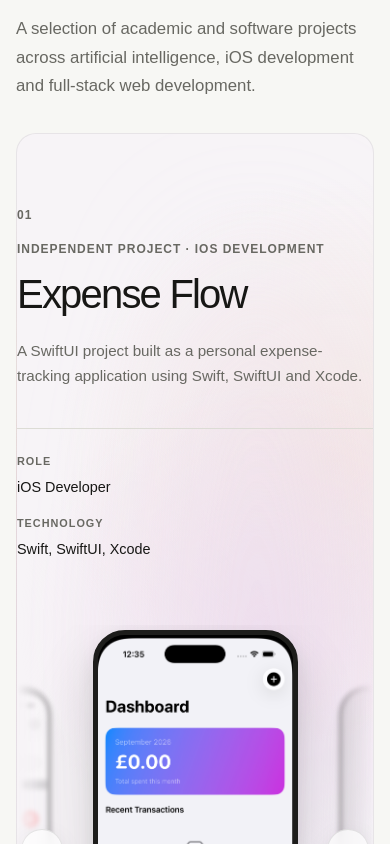
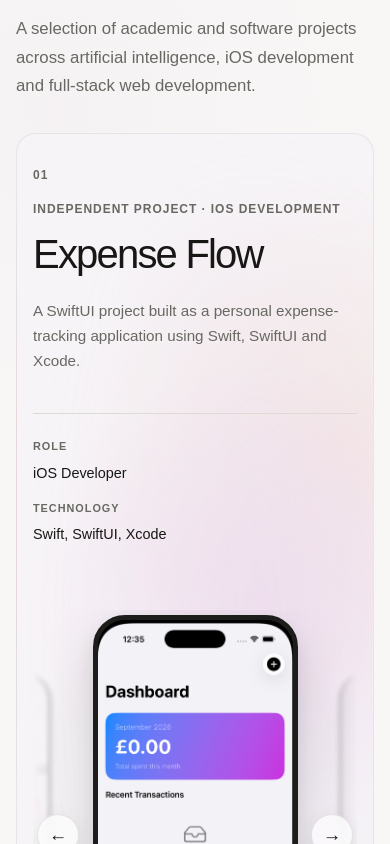
Before and after one commit to khaleefahwaziri/khalifa-waziri-portfolio, a Next.js app: page / in a window 390 px wide. Shown: the part 880-1724 px from the top of the page. Built offline with nearby package versions, Linux system fonts and the light colour scheme; grey boxes are pictures that could not be loaded.

Commit message:
Polish project showcases and responsive styling

```diff
--- a/app/globals.css
+++ b/app/globals.css
@@ -1,5 +1,5 @@
 :root {
-  --background: #f7f7f4;
+  --background: #f8f7f6;
   --foreground: #171715;
   --muted: #686862;
   --border: #dcdcd5;
@@ -23,7 +23,27 @@ html {
 body {
   min-height: 100vh;
   color: var(--foreground);
-  background: var(--background);
+
+  background:
+    radial-gradient(
+      circle at 15% 18%,
+      rgba(238, 226, 235, 0.28),
+      transparent 27rem
+    ),
+    radial-gradient(
+      circle at 88% 38%,
+      rgba(225, 228, 242, 0.26),
+      transparent 30rem
+    ),
+    radial-gradient(
+      circle at 35% 68%,
+      rgba(241, 229, 234, 0.2),
+      transparent 28rem
+    ),
+    var(--background);
+
+  background-attachment: fixed;
+
   font-family: Arial, Helvetica, sans-serif;
   line-height: 1.5;
   -webkit-font-smoothing: antialiased;
@@ -292,7 +312,26 @@ img {
   color: #f4f4ef;
 }
 
+/* Mobile */
+
 @media (max-width: 700px) {
+  body {
+    background:
+      radial-gradient(
+        circle at 15% 14%,
+        rgba(238, 226, 235, 0.24),
+        transparent 20rem
+      ),
+      radial-gradient(
+        circle at 90% 48%,
+        rgba(225, 228, 242, 0.22),
+        transparent 22rem
+      ),
+      var(--background);
+
+    background-attachment: scroll;
+  }
+
   .pageContainer {
     width: min(100% - 32px, var(--page-width));
   }
@@ -365,7 +404,6 @@ img {
   .contactLinks {
     gap: 1rem;
   }
-
 }
 
 /* Reduced motion */
--- a/components/SelectedWork.module.css
+++ b/components/SelectedWork.module.css
@@ -117,6 +117,132 @@
   }
 }
 
+/* Expense Flow — wide showcase layout */
+
+.expenseProject {
+  position: relative;
+  grid-template-columns: minmax(260px, 0.55fr) minmax(650px, 1.45fr);
+  gap: 1rem;
+  min-height: 650px;
+  margin: 2rem 0;
+  padding: 3.5rem 3rem;
+  overflow: hidden;
+  background:
+    radial-gradient(
+      circle at 70% 45%,
+      rgba(238, 218, 235, 0.72),
+      transparent 38%
+    ),
+    radial-gradient(
+      circle at 90% 30%,
+      rgba(244, 225, 219, 0.65),
+      transparent 34%
+    ),
+    #f7f4f7;
+  border: 1px solid rgba(23, 23, 21, 0.07);
+  border-radius: 28px;
+}
+
+.expenseProject::after {
+  content: "";
+  position: absolute;
+  top: 10%;
+  right: 5%;
+  width: 55%;
+  height: 80%;
+  background: rgba(229, 220, 244, 0.25);
+  filter: blur(70px);
+  border-radius: 50%;
+  pointer-events: none;
+}
+
+.expenseProject > * {
+  position: relative;
+  z-index: 1;
+}
+
+.expenseProject .projectInformation {
+  align-self: center;
+}
+
+.expenseProject .projectTitle {
+  font-size: clamp(2.5rem, 3.5vw, 4rem);
+}
+
+.expenseProject .projectDescription {
+  max-width: 360px;
+}
+
+.expenseProject .metaGrid {
+  grid-template-columns: 1fr;
+  gap: 1rem;
+  max-width: 340px;
+}
+
+/* Ride-Sharing — browser showcase layout */
+
+.rideProject {
+  position: relative;
+  grid-template-columns: minmax(260px, 0.55fr) minmax(650px, 1.45fr);
+  gap: 1rem;
+  min-height: 650px;
+  margin: 3rem 0;
+  padding: 3.5rem 3rem;
+  overflow: hidden;
+
+  background:
+    radial-gradient(
+      circle at 72% 44%,
+      rgba(218, 224, 242, 0.68),
+      transparent 40%
+    ),
+    radial-gradient(
+      circle at 92% 28%,
+      rgba(232, 221, 241, 0.62),
+      transparent 34%
+    ),
+    #f4f5f8;
+
+  border: 1px solid rgba(23, 23, 21, 0.07);
+  border-radius: 28px;
+}
+
+.rideProject::after {
+  content: "";
+  position: absolute;
+  top: 8%;
+  right: 4%;
+  width: 58%;
+  height: 84%;
+  background: rgba(218, 224, 244, 0.3);
+  filter: blur(75px);
+  border-radius: 50%;
+  pointer-events: none;
+}
+
+.rideProject > * {
+  position: relative;
+  z-index: 1;
+}
+
+.rideProject .projectInformation {
+  align-self: center;
+}
+
+.rideProject .projectTitle {
+  font-size: clamp(2.5rem, 3.5vw, 4rem);
+}
+
+.rideProject .projectDescription {
+  max-width: 360px;
+}
+
+.rideProject .metaGrid {
+  grid-template-columns: 1fr;
+  gap: 1rem;
+  max-width: 340px;
+}
+
 /* Dissertation */
 
 .researchVisual {
@@ -231,17 +357,24 @@
   border-radius: 999px;
 }
 
+/* Responsive project cards */
+
+@media (max-width: 1100px) {
+  .expenseProject,
+  .rideProject {
+    grid-template-columns: minmax(240px, 0.7fr) minmax(500px, 1.3fr);
+    padding: 3rem 2rem;
+  }
+}
+
 /* Tablet */
 
 @media (max-width: 950px) {
   .project {
-  display: grid;
-  grid-template-columns: minmax(280px, 0.65fr) minmax(0, 1.35fr);
-  gap: 2.5rem;
-  align-items: center;
-  padding: 6rem 0;
-  border-top: 1px solid var(--border);
-}
+    grid-template-columns: 1fr;
+    gap: 3rem;
+    padding: 6rem 0;
+  }
 
   .reverse > :first-child,
   .reverse > :last-child {
@@ -251,105 +384,24 @@
   .visual {
     min-height: 480px;
   }
-}
 
-
-/* Expense Flow — wide showcase layout */
-
-.expenseProject {
-  position: relative;
-  grid-template-columns: minmax(260px, 0.55fr) minmax(650px, 1.45fr);
-  gap: 1rem;
-  min-height: 650px;
-  margin: 2rem 0;
-  padding: 3.5rem 3rem;
-  overflow: hidden;
-  background:
-    radial-gradient(
-      circle at 70% 45%,
-      rgba(238, 218, 235, 0.72),
-      transparent 38%
-    ),
-    radial-gradient(
-      circle at 90% 30%,
-      rgba(244, 225, 219, 0.65),
-      transparent 34%
-    ),
-    #f7f4f7;
-  border: 1px solid rgba(23, 23, 21, 0.07);
-  border-radius: 28px;
-}
-
-.expenseProject::after {
-  content: "";
-  position: absolute;
-  top: 10%;
-  right: 5%;
-  width: 55%;
-  height: 80%;
-  background: rgba(229, 220, 244, 0.25);
-  filter: blur(70px);
-  border-radius: 50%;
-  pointer-events: none;
-}
-
-.expenseProject > * {
-  position: relative;
-  z-index: 1;
-}
-
-.expenseProject .projectInformation {
-  align-self: center;
-}
-
-.expenseProject .projectTitle {
-  font-size: clamp(2.5rem, 3.5vw, 4rem);
-}
-
-.expenseProject .projectDescription {
-  max-width: 360px;
-}
-
-.expenseProject .metaGrid {
-  grid-template-columns: 1fr;
-  gap: 1rem;
-  max-width: 340px;
-}
-
-@media (max-width: 1100px) {
-  .expenseProject {
-    grid-template-columns: minmax(240px, 0.7fr) minmax(500px, 1.3fr);
-    padding: 3rem 2rem;
-  }
-}
-
-@media (max-width: 950px) {
-  .expenseProject {
+  .expenseProject,
+  .rideProject {
     grid-template-columns: 1fr;
     min-height: auto;
     gap: 2rem;
     padding: 3rem 2rem;
   }
 
-  .expenseProject .projectDescription {
+  .expenseProject .projectDescription,
+  .rideProject .projectDescription {
     max-width: 600px;
   }
 
-  .expenseProject .metaGrid {
+  .expenseProject .metaGrid,
+  .rideProject .metaGrid {
     grid-template-columns: repeat(2, minmax(0, 1fr));
     max-width: none;
-  }
-}
-
-@media (max-width: 700px) {
-  .expenseProject {
-    margin: 1rem 0;
-    padding: 2rem 1rem;
-    border-radius: 20px;
-  }
-
-  .expenseProject .metaGrid {
-    grid-template-columns: 1fr;
   }
 }
 
@@ -387,6 +439,18 @@
 
   .visual {
     min-height: 400px;
+  }
+
+  .expenseProject,
+  .rideProject {
+    margin: 1rem 0;
+    padding: 2rem 1rem;
+    border-radius: 20px;
+  }
+
+  .expenseProject .metaGrid,
+  .rideProject .metaGrid {
+    grid-template-columns: 1fr;
   }
 
   /* Dissertation mobile */
--- a/components/SelectedWork.tsx
+++ b/components/SelectedWork.tsx
@@ -65,7 +65,7 @@ export default function SelectedWork() {
 
         {/* Ride-Sharing Platform */}
         <article
-          className={styles.project}
+          className={`${styles.project} ${styles.rideProject}`}
           aria-labelledby="ride-sharing-heading"
         >
           <div className={styles.projectInformation}>
```
Lines whose indentation alone changed are shown as unchanged.
